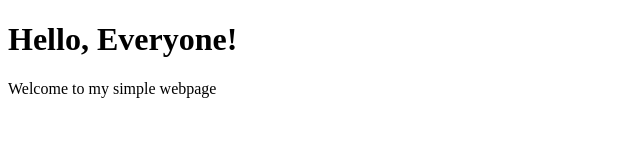
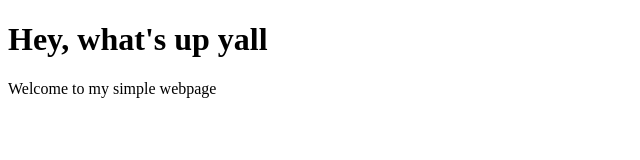
Before and after one commit to sivas1998/webapp, a plain HTML site: page index.html in a window 1280 px wide. Shown: the whole page, without its empty margins (0-640 px from the left). Drawn offline with Linux system fonts and the light colour scheme.

Commit message:
chore: modify h1 tag in index.html

```diff
--- a/index.html
+++ b/index.html
@@ -6,7 +6,7 @@
     <title>Hello Everyone </title>
 </head>
 <body>
-    <h1>Hello, Everyone!</h1>
+    <h1>Hey, what's up yall</h1>
     <p> Welcome to my simple webpage </p>
 </body>
 </html>
```
